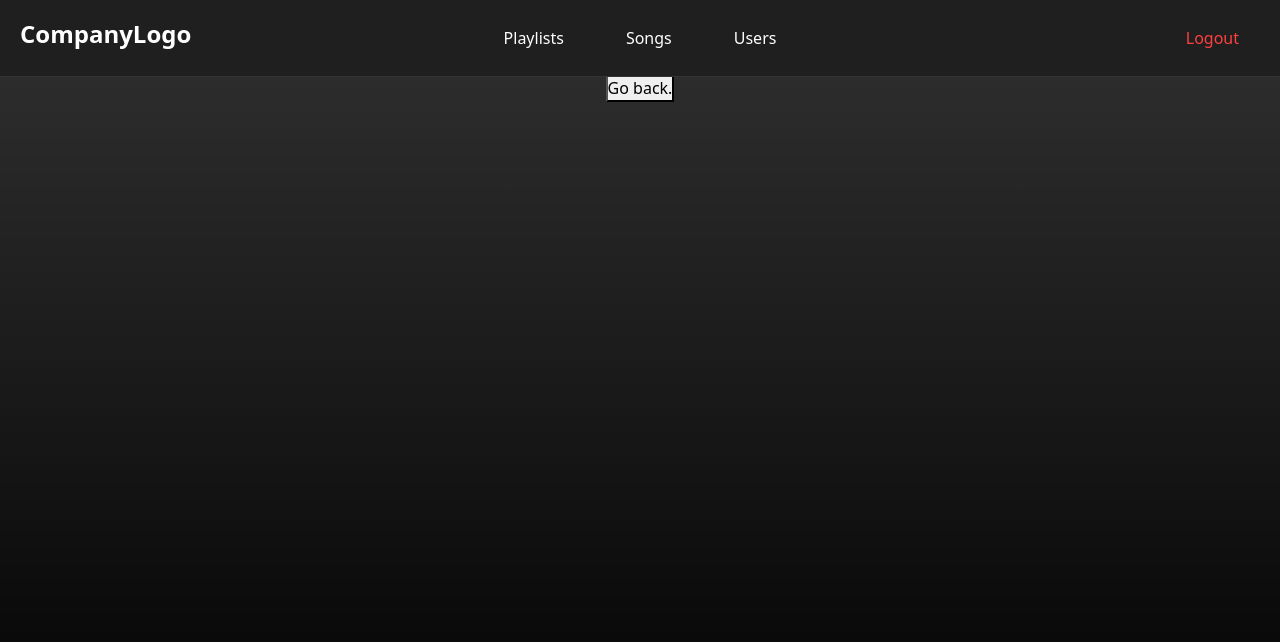
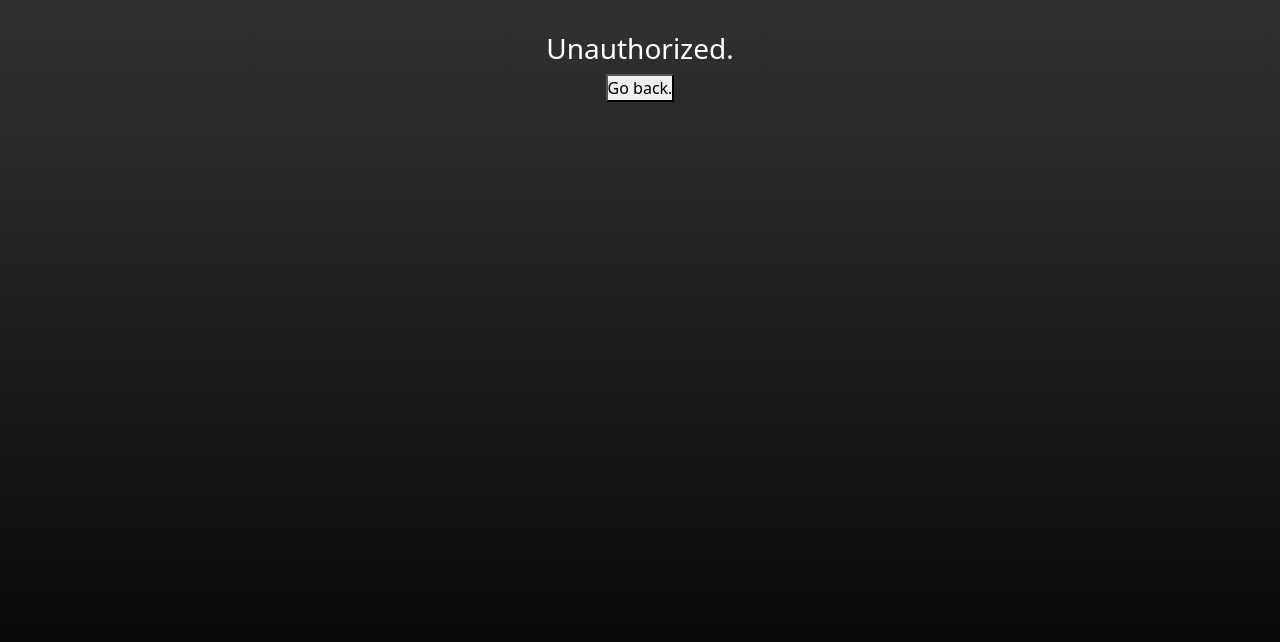
Before and after one commit to RevatureProject2MusicSharing/project2Frontend, a React (Vite) app: page /users in a window 1280 px wide. Shown: the top 642 px of the page. Built offline with nearby package versions, Linux system fonts and the light colour scheme.

Commit message:
finished secure routing

```diff
--- a/src/App.css
+++ b/src/App.css
@@ -3,6 +3,9 @@
   margin: 0 auto;
   padding: 2rem;
   text-align: center;
+}
+#unauthorizedHeader{
+  color:white;
 }
 
 /* .logo {
--- a/src/App.tsx
+++ b/src/App.tsx
@@ -5,10 +5,8 @@ import Home from './Components/Home/home'
 import { Login } from './Components/Login/Login'
 import 'bootstrap/dist/css/bootstrap.css';
 import { Register } from './Components/Login/Register/Register';
-import SongBar from './Components/SongBar/SongBar'
 import { AppProvider } from './Components/AppContext/AppContext'
 import { User } from './Components/User/User'
-import Navbar from './Components/NavBar/NavBar'
 import { PrivateRoute } from './PrivateRoute'
 
 
@@ -18,7 +16,6 @@ function App() {
 
     <AppProvider>
       <BrowserRouter>
-      <Navbar />
           <Routes>
             <Route path="/login" element={<Login/>} />
             <Route path="/register" element ={<Register/>} />
@@ -26,7 +23,6 @@ function App() {
             <Route path="/users" element = {<PrivateRoute roles={["admin"]}><User/></PrivateRoute>}></Route>
           </Routes>
         </BrowserRouter>
-        {/* <SongBar/> */}
     </AppProvider>
   )
 }
--- a/src/PrivateRoute.tsx
+++ b/src/PrivateRoute.tsx
@@ -19,7 +19,7 @@ export const PrivateRoute = ({children, roles}:{children:ReactNode; roles?:strin
         return(
         <>
         {console.log("test")}
-         <h3>Unauthorized.</h3>
+         <h3 id="unauthorizedHeader">Unauthorized.</h3>
          <button onClick={() => navigate(-1)}>Go back.</button>
         </>)
     }
```
